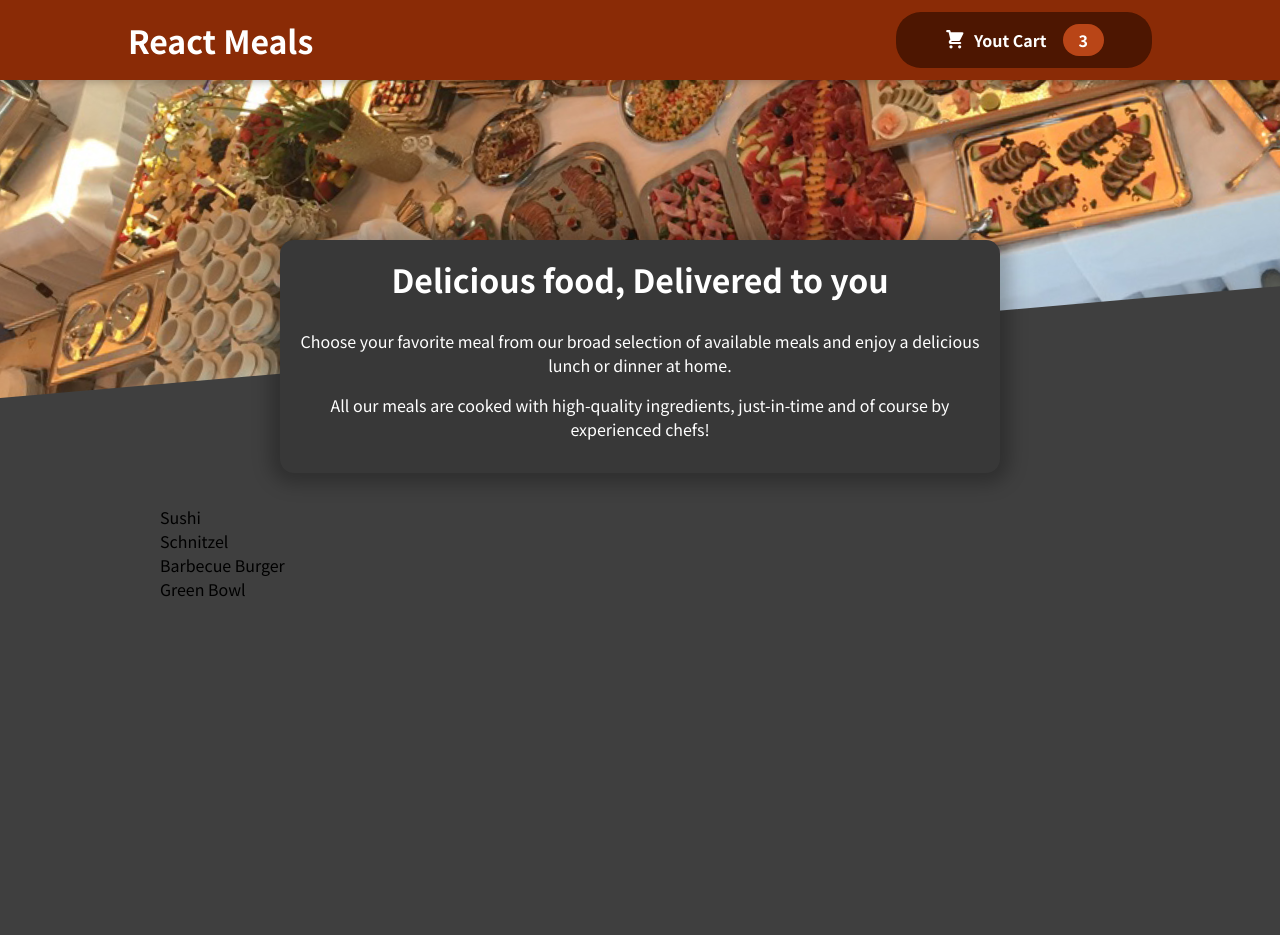
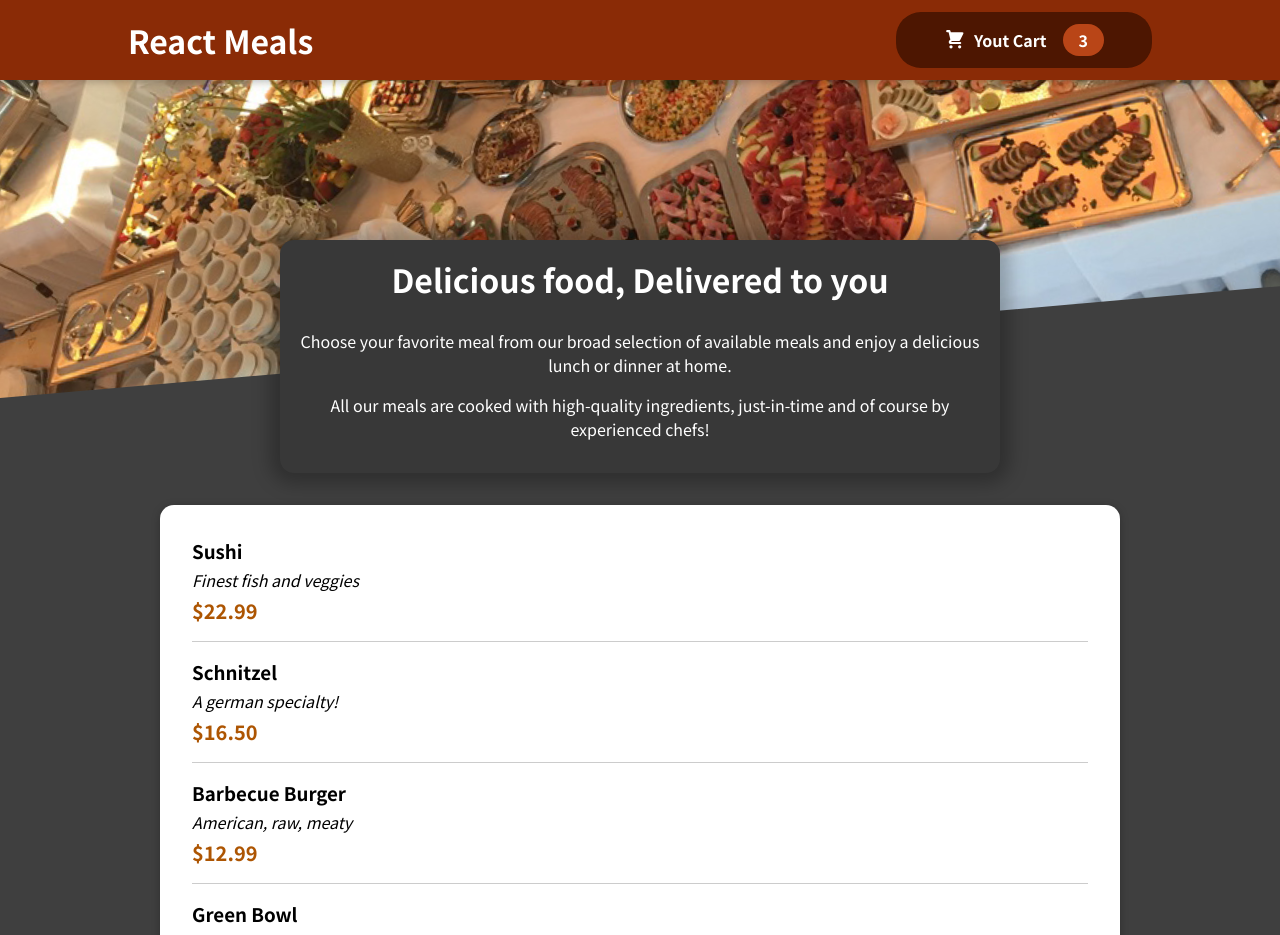
Before and after one commit to zdrale/Food-app, a React (Create React App) app: page / in a window 1280 px wide. Shown: the top 935 px of the page. Before the commit the page ends 800 px from the top, so only its background shows below. Built offline with nearby package versions, Linux system fonts and the light colour scheme.

Commit message:
Added Meal item form and Meal item component

```diff
--- a/src/components/Meals/AvailableMeals.js
+++ b/src/components/Meals/AvailableMeals.js
@@ -1,3 +1,5 @@
+import Card from '../UI/Card';
+import MealItem from './MealItem/MealItem';
 import classes from './AvailableMeals.module.css';
 const DUMMY_MEALS = [
     {
@@ -27,11 +29,19 @@
   ];
 
 const AvailableMeals = () => {
-    const mealsList  = DUMMY_MEALS.map(meal =><li>{meal.name}</li>);
+    const mealsList  = DUMMY_MEALS.map(meal =>
+    <MealItem key={meal.id}
+              name={meal.name}
+              description={meal.description}
+              price = {meal.price}
+    />);
     return <section className={classes.meals}>
-        <ul>
-            {mealsList}
-        </ul>
+        <Card>
+          <ul>
+              {mealsList}
+          </ul>
+        </Card>
+
     </section>
 
 }
--- /dev/null
+++ b/src/components/Meals/MealItem/MealItem.js
@@ -0,0 +1,18 @@
+import classes from './MealItem.module.css';
+
+const MealItem = props => {
+    const price = `$${props.price.toFixed(2)}`;
+    return (
+    <li className={classes.meal}>
+        <div>
+            <h3>{props.name}</h3>
+            <div className={classes.description}>{props.description}</div>
+            <div className={classes.price}>{price}</div>
+        </div>
+        <div>
+
+        </div>
+    </li>
+    )}
+
+export default MealItem;
--- /dev/null
+++ b/src/components/Meals/MealItem/MealItem.module.css
@@ -0,0 +1,22 @@
+.meal {
+    display: flex;
+    justify-content: space-between;
+    margin: 1rem;
+    padding-bottom: 1rem;
+    border-bottom: 1px solid #ccc;
+  }
+
+  .meal h3 {
+    margin: 0 0 0.25rem 0;
+  }
+
+  .description {
+    font-style: italic;
+  }
+
+  .price {
+    margin-top: 0.25rem;
+    font-weight: bold;
+    color: #ad5502;
+    font-size: 1.25rem;
+  }
--- /dev/null
+++ b/src/components/UI/Card.js
@@ -0,0 +1,7 @@
+import classes from './Card.module.css';
+
+const Card = props => {
+    return <div className={classes.card}>{props.children}</div>
+};
+
+export default Card;
--- /dev/null
+++ b/src/components/UI/Card.module.css
@@ -0,0 +1,7 @@
+
+.card {
+    padding: 1rem;
+    box-shadow: 0 2px 8px rgba(0, 0, 0, 0.25);
+    border-radius: 14px;
+    background-color: white;
+  }
```
Also changed, not shown: src/components/Meals/MealItem/MealItemForm.js (added), 1 other file (tests, documents, lock files or other folders).
